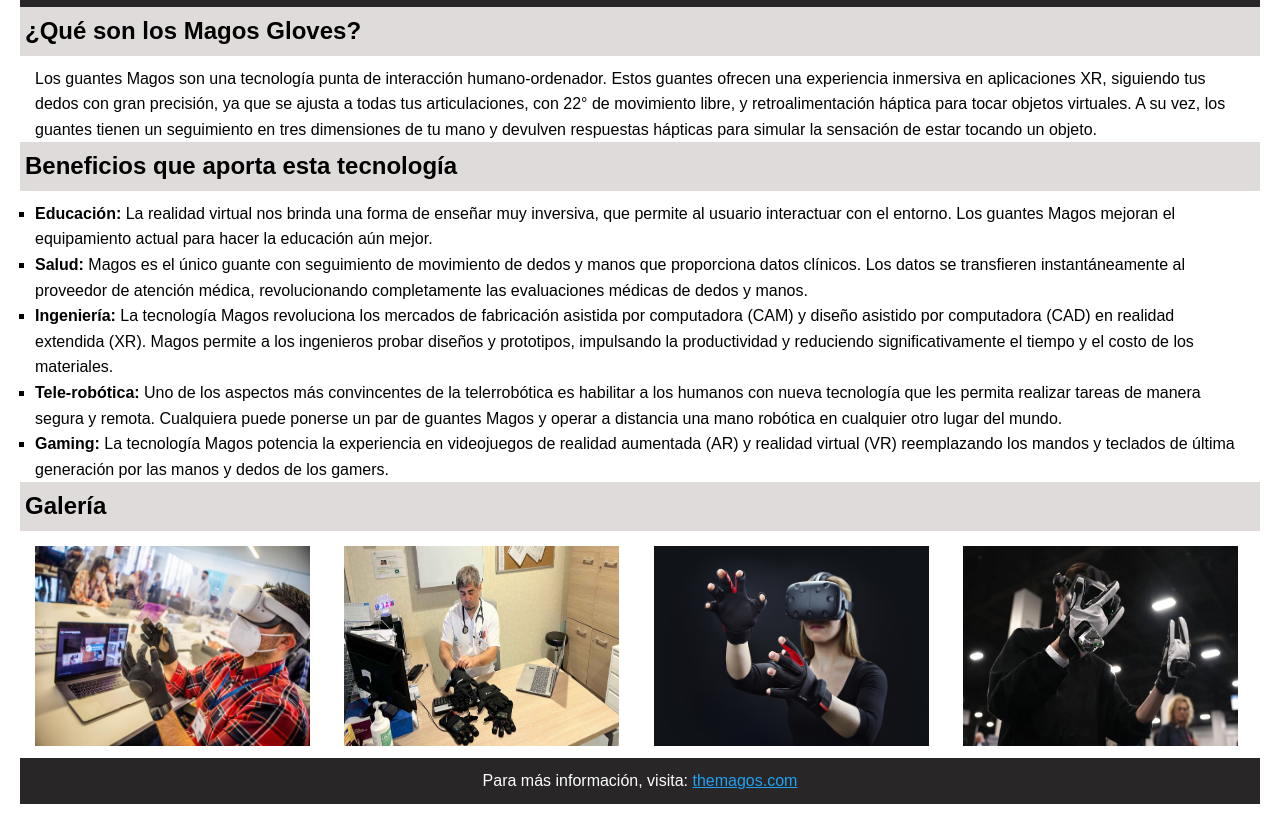
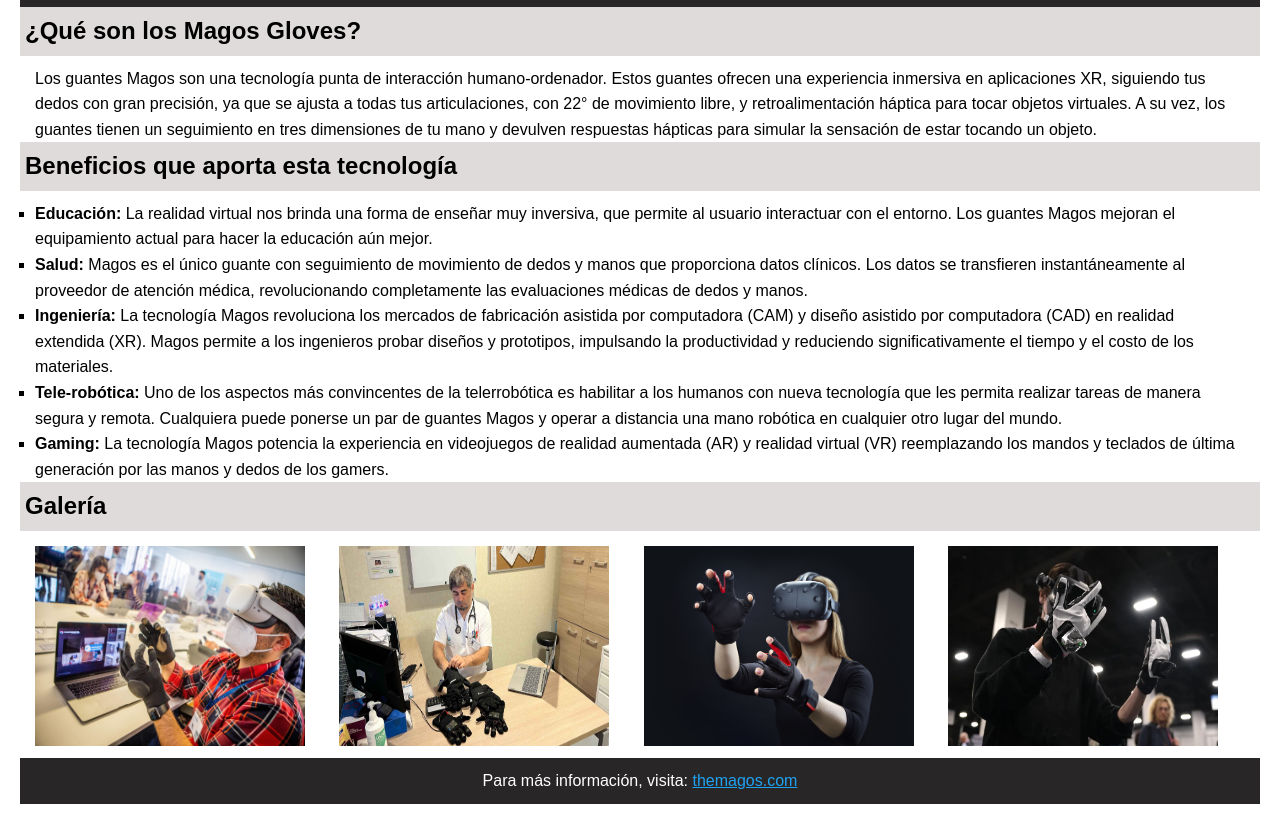
Before and after one commit to jgonzalezdeinf/Web-Magos, a plain HTML site: page index.html in a window 1280 px wide. Shown: the part 84-908 px from the top of the page. Drawn offline with Linux system fonts and the light colour scheme.

Commit message:
Update estilos.css

```diff
--- a/css/estilos.css
+++ b/css/estilos.css
@@ -55,7 +55,7 @@ section#gallery {
 
 section#gallery img {
   margin: 0 10px;
-  width: 275px;
+  width: 270px;
   height: 200px;
   justify-content: center;
 }
```
